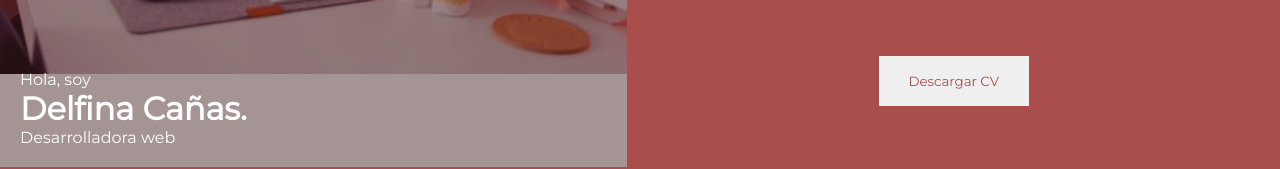
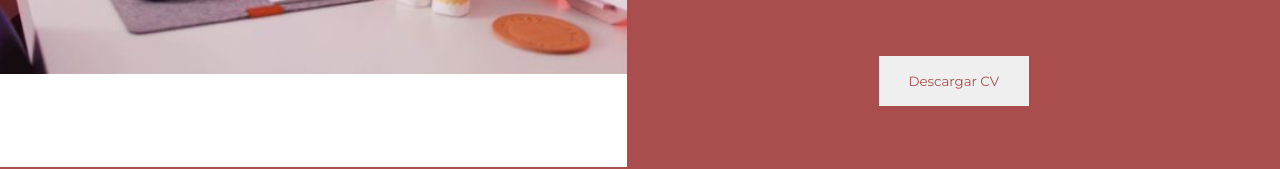
Before and after one commit to delfigica/Portfolio, a plain HTML site: page index.html in a window 1280 px wide. Shown: the part 633-802 px from the top of the page. Drawn offline with Linux system fonts and the light colour scheme.

Commit message:
correccion

```diff
--- a/index.html
+++ b/index.html
@@ -28,11 +28,6 @@
 
         <div class="imagen">
 
-          <div class="contenedor-texto-img">
-            <p class="parrafo-banner">Hola, soy</p>
-            <h1 class="nombre-banner">Delfina Cañas.</h1>
-            <p class="especializacion-banner">Desarrolladora web</p>
-          </div>
 
         </div>
 
```
